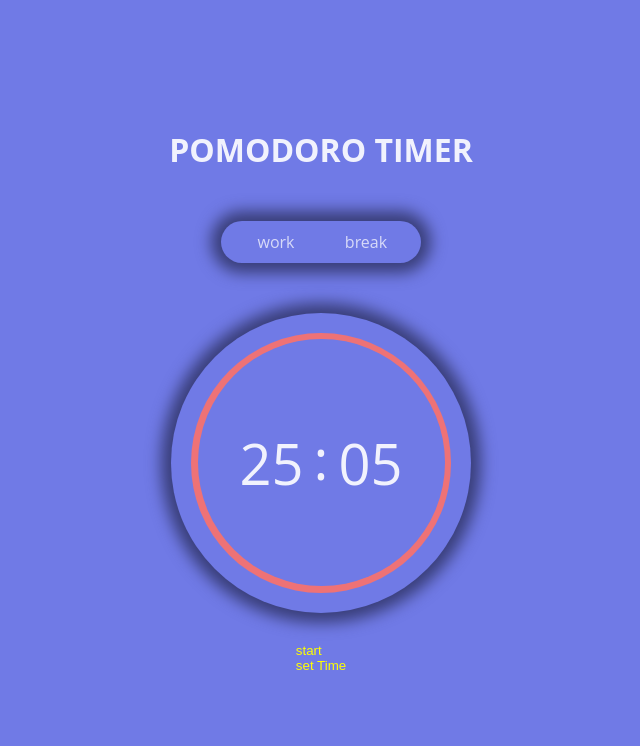
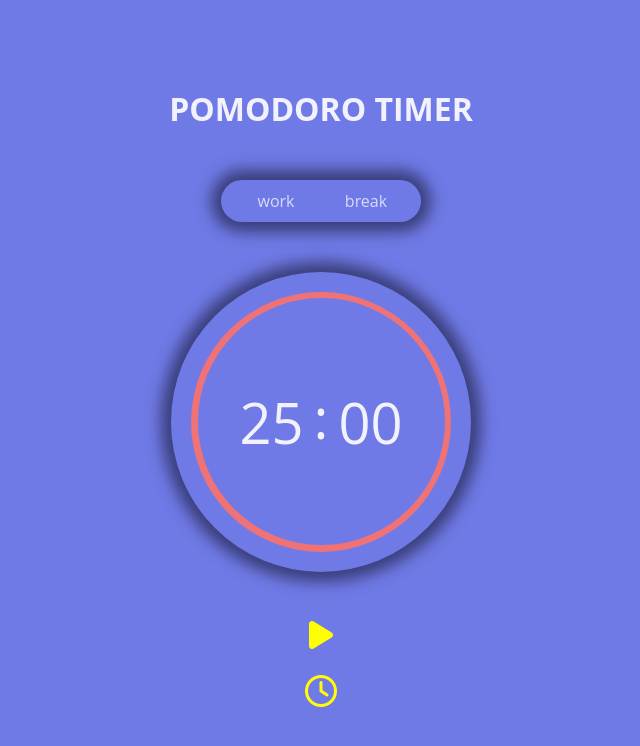
Before and after one commit to TarekRemo/Pomodoro-Timer, a plain HTML site: page index.html in a window 1280 px wide. Shown: the whole page, without its empty margins (319-959 px from the left). Drawn offline with Linux system fonts and the light colour scheme.

Commit message:
version 2 corrigée

```diff
--- a/index.html
+++ b/index.html
@@ -8,6 +8,7 @@
 
     <link rel="stylesheet" href="style.css">
     <script src="script.js" defer></script>
+    <script src="https://kit.fontawesome.com/fd882fb6a5.js" crossorigin="anonymous"></script>
 </head>
 <body>
 
@@ -17,12 +18,12 @@
                 <h1>POMODORO TIMER</h1>
             </header>
 
-            <article class="painel">
+            <div class="painel">
                 <p id="work">work</p>
                 <p id="break">break</p>
-            </article>
+            </div>
 
-            <section class="timer">
+            <div class="timer">
                 <figure class="circle">
                     <div class="time">
                         <span id="minutes"></span>
@@ -30,11 +31,11 @@
                         <span id="seconds"></span>
                     </div>
                 </figure>
-            </section>
+            </div>
 
             <footer class="controls">
-                <button id="start">start</button>
-                <button id="setterEnabler">set Time</button>
+                <button id="start"><i class="fa-solid fa-play icons"></i></button>
+                <button id="setterEnabler"><i class="fa-regular fa-clock icons"></i></button>
 
                 <div id="timeSetter">
                     <form class="time-inputs" id="timeForm">
--- a/script.js
+++ b/script.js
@@ -19,7 +19,7 @@ let setterEnablerElement = document.getElementById("setterEnabler");
 
 //Initialisation du timer
 minutesElement.textContent = twoDigits(workTime);
-secondesElement.textContent = twoDigits(restTime);
+secondesElement.textContent = twoDigits(0);
 
 //masqur le setter du timer
 let timeFormDisplay = (timeFormElement.style.display);
@@ -33,7 +33,10 @@ setterEnablerElement.addEventListener("click", ()=>onSetterEnabler());
 startElement.addEventListener("click", ()=>onStart());
 
 //Listener pour la validation du formulaire du setter
-timeFormElement.addEventListener("submit", ()=>onSetTimes());
+timeFormElement.addEventListener("submit", (evt)=>{
+    evt.preventDefault();
+     onSetTimes();
+});
 
 
 function onSetTimes(){
@@ -42,9 +45,10 @@ function onSetTimes(){
     let workTimeElement = document.getElementById("workTime");
     let restTimeElement = document.getElementById("restTime");
 
-    workTime = workTimeElement.textContent;
-    restTime = restTimeElement.textContent;
+    workTime = workTimeElement.value;
+    restTime = restTimeElement.value;
 
+    onReinitialize();
 }
 
 function onSetterEnabler(){
@@ -101,7 +105,7 @@ function onStart(){
 
     //Si on veux commencer le timer
     if(state == "off"){
-        startElement.textContent = "reinitialise";
+        startElement.innerHTML = '<i class="fa-solid fa-power-off icons"></i>';
         state = "on";
         onWork();
         timerID = setInterval(()=>timerCountDown(), 1000);
@@ -115,7 +119,7 @@ function onStart(){
 }
 
 function onReinitialize(){
-    startElement.textContent = "start";
+    startElement.innerHTML = '<i class="fa-solid fa-play icons"></i>';
     state = "off"
     clearInterval(timerID);
     onWork();
--- a/style.css
+++ b/style.css
@@ -139,9 +139,15 @@ main {
     display: none;
 }
 
+footer.controls{
+    display : flex;
+    justify-content: center;
+    flex-direction: column;
+}
+
 button {
     color: yellow;
-    display: block;
+    /*display: block;*/
 }
 
 .working {
@@ -195,3 +201,10 @@ button {
 .time-inputs button:hover {
     background-color: var(--color-shadow);
 }
+
+.icons{
+    color: yellow;
+    margin-top: 1rem;
+    padding: 0.7rem 1.5rem;
+    cursor: pointer;
+}
```
